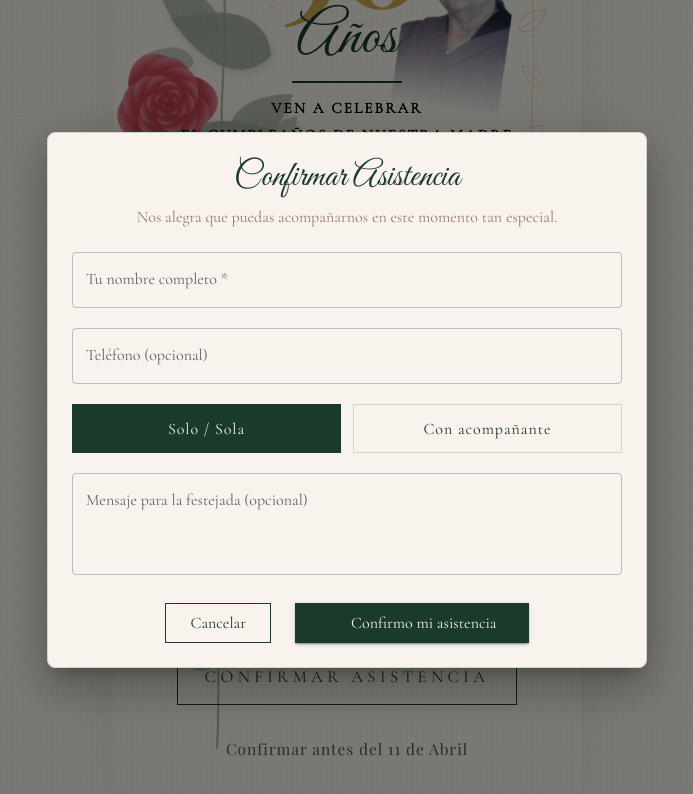
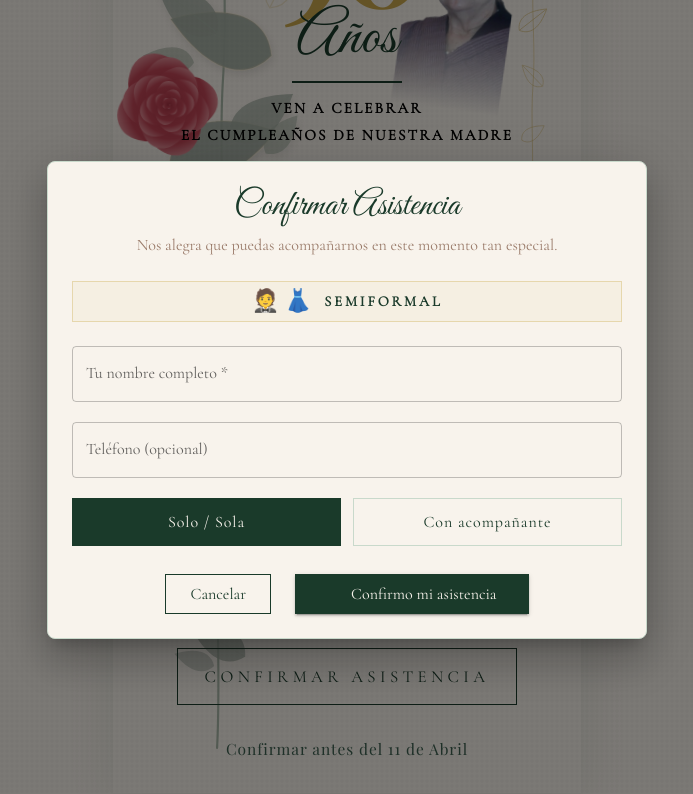
Before and after one commit to andures/cumplenso-mama, a React (Vite) app in the folder frontend/: page / in a window 1280 px wide. Both pictures are taken after a click on the button "CONFIRMAR ASISTENCIA". Shown: the part 149-943 px from the top of the page, without its empty margins (293-986 px from the left). Built offline with nearby package versions, Linux system fonts and the light colour scheme; some icons are missing; a web font is replaced by a local one.

Commit message:
feat: add semiformal dress code indication in RSVPForm and remove message column from Attendees

```diff
--- a/frontend/src/components/RSVPForm.tsx
+++ b/frontend/src/components/RSVPForm.tsx
@@ -102,6 +102,42 @@ export default function RSVPForm({ open, onClose }: Props) {
                 Nos alegra que puedas acompañarnos en este momento tan especial.
               </Typography>
 
+              <Box
+                sx={{
+                  display: "flex",
+                  alignItems: "center",
+                  justifyContent: "center",
+                  gap: 1,
+                  mb: 3,
+                  px: 2,
+                  py: 1,
+                  border: "1px solid rgba(201,168,76,0.35)",
+                  background: "rgba(201,168,76,0.06)",
+                }}
+              >
+                <Typography
+                  sx={{
+                    fontSize: "1.4rem",
+                    lineHeight: 1,
+                    letterSpacing: "0.2em",
+                  }}
+                >
+                  🤵👗
+                </Typography>
+                <Typography
+                  sx={{
+                    fontFamily: '"Cormorant Garamond", serif',
+                    fontSize: "0.9rem",
+                    fontWeight: 600,
+                    letterSpacing: "0.2em",
+                    color: "#1a3a2a",
+                    textTransform: "uppercase",
+                  }}
+                >
+                  Semiformal
+                </Typography>
+              </Box>
+
               <Box sx={{ display: "flex", flexDirection: "column", gap: 2.5 }}>
                 <TextField
                   label="Tu nombre completo *"
@@ -160,16 +196,6 @@ export default function RSVPForm({ open, onClose }: Props) {
                     ))}
                   </Box>
                 </Box>
-                <TextField
-                  label="Mensaje para la festejada (opcional)"
-                  value={message}
-                  onChange={(e) => setMessage(e.target.value)}
-                  multiline
-                  rows={3}
-                  fullWidth
-                  variant="outlined"
-                  sx={fieldSx}
-                />
               </Box>
             </DialogContent>
 
--- a/frontend/src/pages/Attendees.tsx
+++ b/frontend/src/pages/Attendees.tsx
@@ -515,7 +515,6 @@ export default function Attendees() {
                     "Nombre",
                     "Acomp.",
                     "Teléfono",
-                    "Mensaje",
                     "Fecha",
                   ].map((h) => (
                     <TableCell
@@ -588,22 +587,6 @@ export default function Attendees() {
                       )}
                     </TableCell>
                     <TableCell sx={cellSx}>{a.phone || "—"}</TableCell>
-                    <TableCell
-                      sx={{ ...cellSx, maxWidth: 220, whiteSpace: "normal" }}
-                    >
-                      {a.message || (
-                        <Typography
-                          sx={{
-                            color: "#b0bfb4",
-                            fontSize: "0.88rem",
-                            fontStyle: "italic",
-                            fontFamily: '"Cormorant Garamond", serif',
-                          }}
-                        >
-                          Sin mensaje
-                        </Typography>
-                      )}
-                    </TableCell>
                     <TableCell sx={{ ...cellSx, whiteSpace: "nowrap" }}>
                       {new Date(a.createdAt).toLocaleDateString("es-MX", {
                         day: "2-digit",
```
